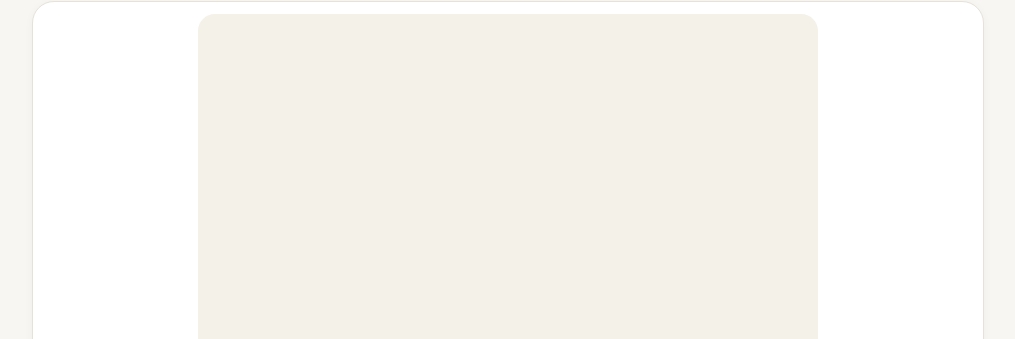
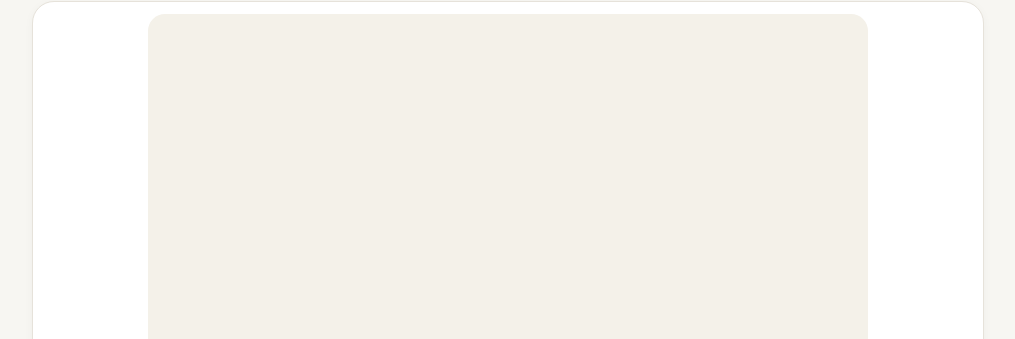
Before and after one commit to cnstkal/mixedtype, a plain HTML site: page index.html in a window 1280 px wide. Shown: the part 63-402 px from the top of the page, without its empty margins (132-1147 px from the left). Drawn offline with nearby package versions, Linux system fonts and the light colour scheme; a web font is replaced by a local one.

Commit message:
Fix render initialization and reduce side whitespace

```diff
--- a/index.html
+++ b/index.html
@@ -63,12 +63,12 @@ button:active{transform:scale(.99)}
 }
 
 /* Compact 1:1 poster area */
-.stage{width:min(78%,620px);aspect-ratio:1/1;height:auto;margin:0 auto}
-#poster{width:100%;height:100%;aspect-ratio:1/1;min-height:0;padding:28px 10px;box-sizing:border-box}
+.stage{width:min(92%,720px);aspect-ratio:1/1;height:auto;margin:0 auto}
+#poster{width:100%;height:100%;aspect-ratio:1/1;min-height:0;padding:8% 2.5%;box-sizing:border-box}
 .mixed-line{margin:0}
 button{border-width:1px;font-weight:500}
 #reset{color:#1683ff}
-@media(max-width:720px){.stage{width:86%;aspect-ratio:1/1}#poster{padding:22px 8px}}
+@media(max-width:720px){.stage{width:92%;aspect-ratio:1/1}#poster{padding:8% 2%}}
 </style>
 </head>
 <body>
@@ -315,14 +315,13 @@ function render(){
  const rnd=mulberry32(seed);
  const count=+$('fontCount').value;
  const variation=+$('variation').value/100;
- currentFonts=pickFonts(usableCount,rnd);
  let parts=tokenize(text,$('split').value,rnd);
  const contentCount=Array.from(text).filter(ch=>!/\s/.test(ch)).length;
  const usableCount=Math.min(count,contentCount);
+ currentFonts=pickFonts(usableCount,rnd);
  if(usableCount<count){
    $('fontCount').value=usableCount;
- }
- segments=[];
+ } segments=[];
 
  // 공백만 있는 조각은 폰트를 배정하지 않고, 실제 글자 조각에는
  // 선택된 폰트를 최소 한 번씩 순환 배정한다.
```
